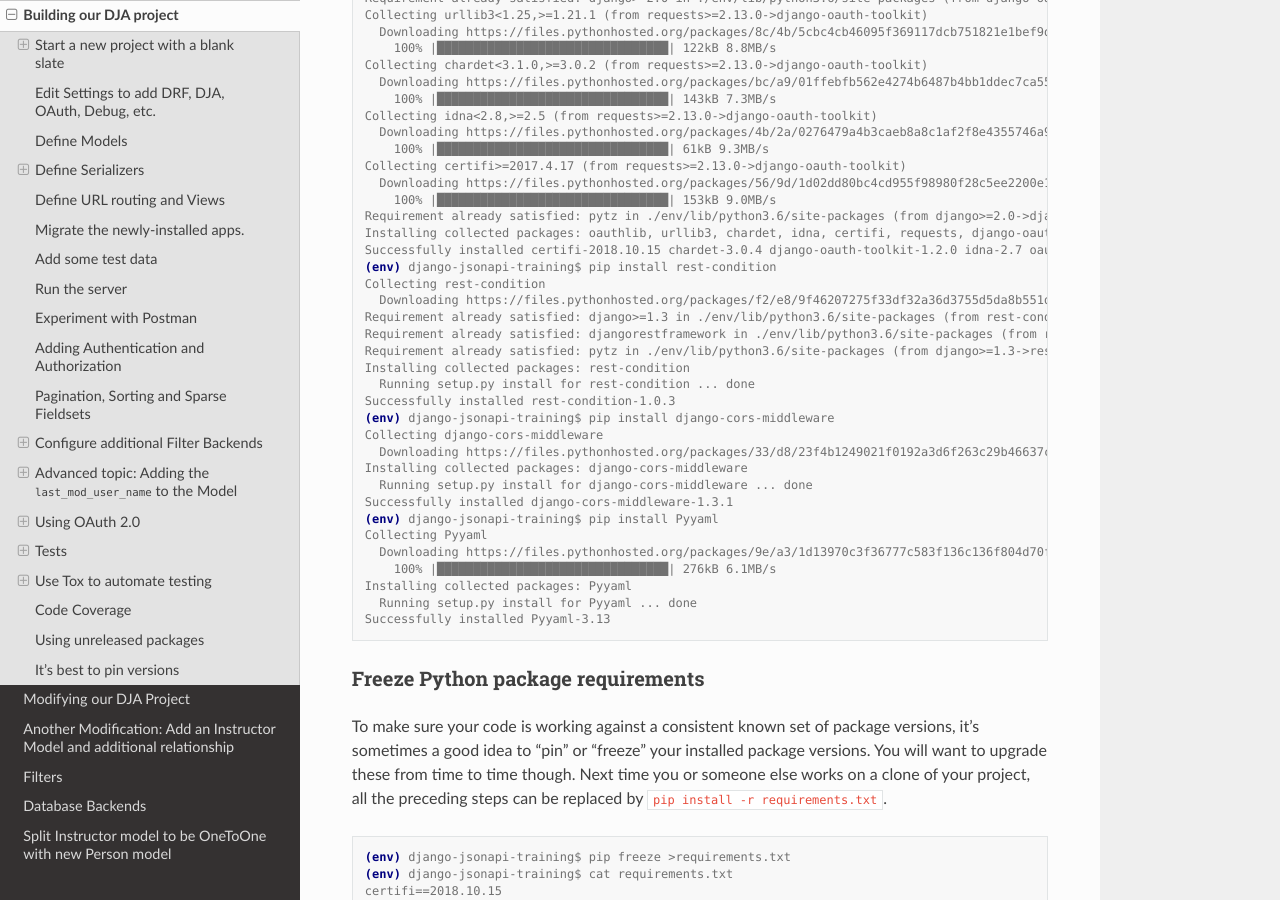
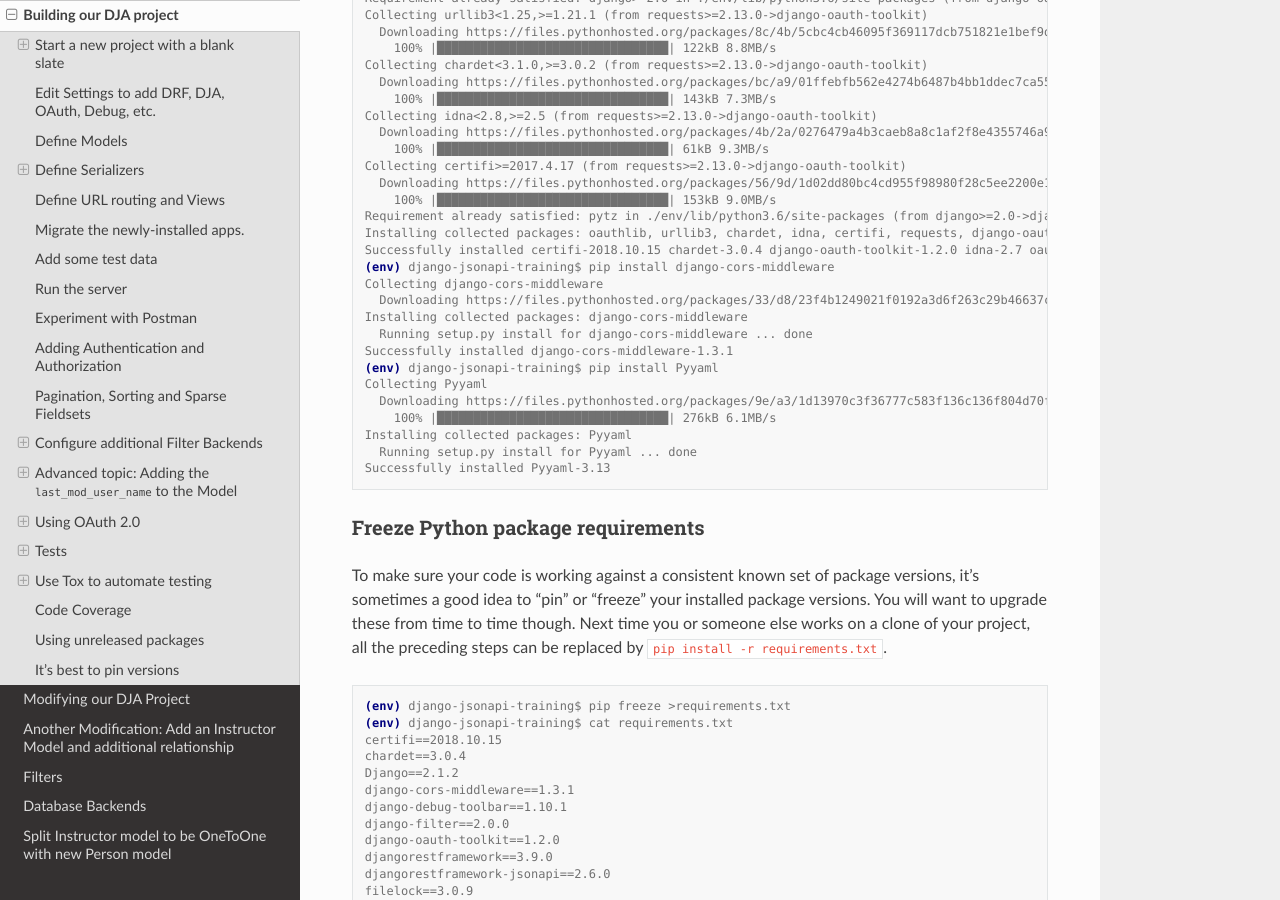
Before and after one commit to columbia-it/django-jsonapi-training, a Sphinx documentation site: the page built from docs/building.md, in a window 1280 px wide and 900 px high, scrolled down 2678 px. Built offline with Sphinx 7.4.7 and the Read the Docs theme 2.0.0, drawn with Linux system fonts in a browser that asks for light colours; pages that are not in the unit, such as notebooks, are missing from menus; the version number is read from the project's files by our own code; some of the changed text lies outside the part shown.

Commit message:
replace `rest_condition` with DRF 3.9+ native bitwise operators

```diff
--- a/docs/building.md
+++ b/docs/building.md
@@ -147,15 +147,6 @@ Collecting certifi>=2017.4.17 (from requests>=2.13.0->django-oauth-toolkit)
 Requirement already satisfied: pytz in ./env/lib/python3.6/site-packages (from django>=2.0->django-oauth-toolkit) (2018.6)
 Installing collected packages: oauthlib, urllib3, chardet, idna, certifi, requests, django-oauth-toolkit
 Successfully installed certifi-2018.10.15 chardet-3.0.4 django-oauth-toolkit-1.2.0 idna-2.7 oauthlib-2.1.0 requests-2.20.0 urllib3-1.24
-(env) django-jsonapi-training$ pip install rest-condition
-Collecting rest-condition
-  Downloading https://files.pythonhosted.org/packages/f2/e8/9f46207275f33df32a36d3755d5da8b551de053c61ec4cad8f71fe6e411f/rest_condition-1.0.3.tar.gz
-Requirement already satisfied: django>=1.3 in ./env/lib/python3.6/site-packages (from rest-condition) (2.1.2)
-Requirement already satisfied: djangorestframework in ./env/lib/python3.6/site-packages (from rest-condition) (3.9.0)
-Requirement already satisfied: pytz in ./env/lib/python3.6/site-packages (from django>=1.3->rest-condition) (2018.6)
-Installing collected packages: rest-condition
-  Running setup.py install for rest-condition ... done
-Successfully installed rest-condition-1.0.3
 (env) django-jsonapi-training$ pip install django-cors-middleware
 Collecting django-cors-middleware
   Downloading https://files.pythonhosted.org/packages/33/d8/23f4b1249021f0192a3d6f263c29b46637c1f03ab41608ed8477d992550d/django-cors-middleware-1.3.1.tar.gz
@@ -1220,12 +1211,12 @@ Let's add them in to `views.py`:
    as well as app-specific scopes such as `demo-netphone-admin`. (TODO: change this to a meaningful name!)
    _N.B. These are all Columbia-specific scope configurations._
 
-1. As an **alternative** to OAuth 2.0 scopes for permissions, using `rest_condition.Or()` and `.And()`,
+1. As an **alternative** to OAuth 2.0 scopes for permissions, using DRF's bitwise operators,
    we'll also take advantage of the Django authorization framework's
    [`DjangoModelPermissions`](https://www.django-rest-framework.org/api-guide/permissions/#djangomodelpermissions)
    for known users. The key thing we do here is disallow blanket GET by just anyone, which is the Django default.
    Again, for this sample app, DjangoModelPermissions don't apply; it's all about OAuth 2.0 scopes. A real app
-   will likely do the `Or`s and `And`s differently.
+   will likely do the `or`s and `and`s differently.
 
 Lot's more can be done with Django's permission system such as adding object and/or field-level permissions.
 
@@ -1237,7 +1228,6 @@ index 3fbc325..57897c8 100644
 @@ -1,9 +1,79 @@
 +from oauth2_provider.contrib.rest_framework import (OAuth2Authentication,
 +                                                    TokenMatchesOASRequirements)
-+from rest_condition import And, Or
 +from rest_framework.authentication import (BasicAuthentication,
 +                                           SessionAuthentication)
 +from rest_framework.permissions import DjangoModelPermissions, IsAuthenticated
--- a/requirements.txt
+++ b/requirements.txt
@@ -1,6 +1,6 @@
 # requirements for our app:
 -rrequirements-django.txt
 # optional sqlserver requirements:
-#-rrequirements-sqlserver.txt
-# optional musql requirements:
+-rrequirements-sqlserver.txt
+# optional mysql requirements:
 -rrequirements-mysql.txt
```
Also changed, not shown: other parts of docs/building.md (+1 -4 lines), manage.py (+15 -8 lines), requirements-django.txt (+7 -11 lines), 2 other files.
